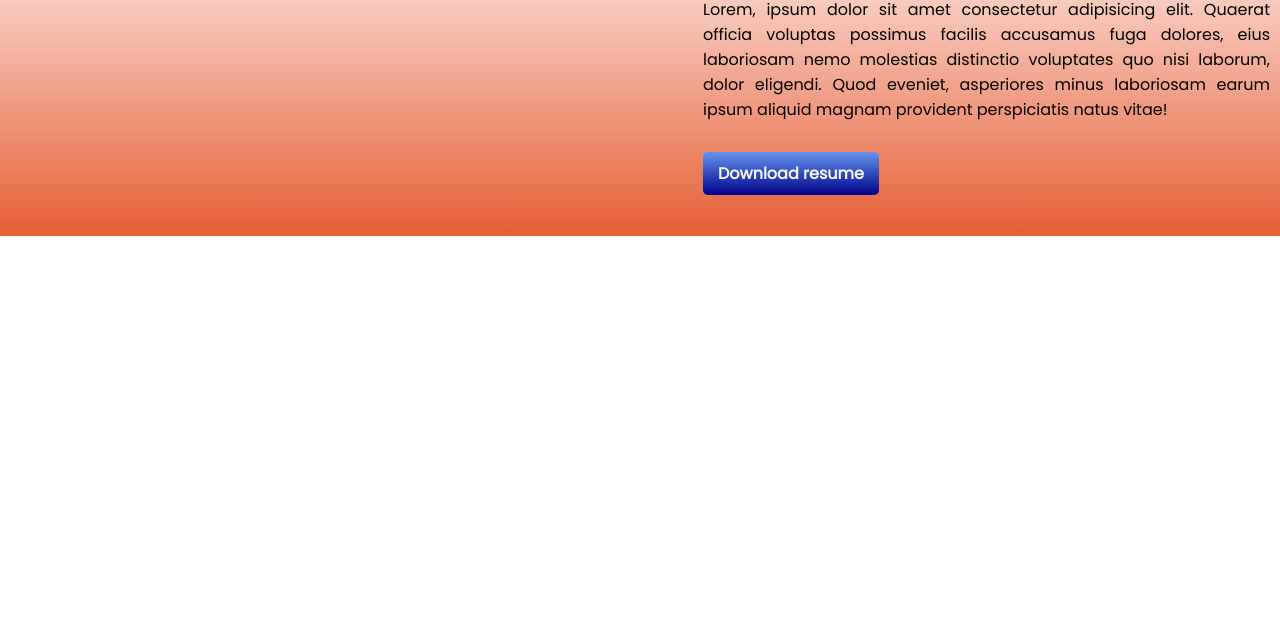
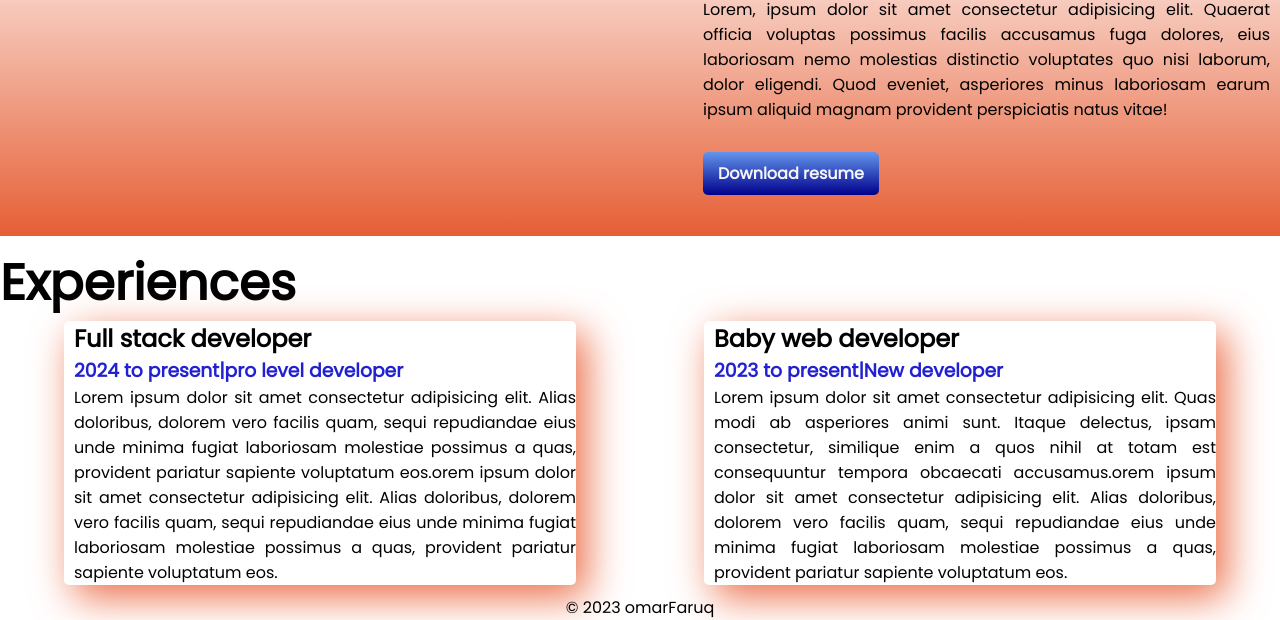
Before and after one commit to Omarfaruq027/my-first-html-css-all-important-things-cover, a plain HTML site: page index.html in a window 1280 px wide. Shown: the part 577-1197 px from the top of the page. Before the commit the page ends 823 px from the top, so only its background shows below. Drawn offline with Linux system fonts and the light colour scheme.

Commit message:
not fixed

```diff
--- a/css/style.css
+++ b/css/style.css
@@ -9,7 +9,7 @@ h1 {
 .make-blue {
   color: rgb(33, 33, 209);
 }
-section {
+.flex-items {
   display: flex;
   margin-bottom: 10px;
 }
@@ -39,7 +39,6 @@ p {
   font-weight: 800;
   line-height: 6.5;
 }
-
 /* header-section */
 /* banner-section-start */
 .dream-section {
@@ -47,3 +46,21 @@ p {
   background-size: cover;
   padding: 10px;
 }
+/* banner-section-end*/
+/* experience section start */
+.box-shadow-design {
+  width: 40%;
+  margin-left: 5%;
+  margin-right: 5%;
+  padding-left: 10px;
+  box-shadow: 10px 12px 40px rgb(235, 107, 68);
+  border-radius: 5px;
+  border-left: 10px, solid, blue;
+}
+.exp {
+  display: inline;
+  align-items: center;
+}
+footer p {
+  text-align: center;
+}
--- a/index.html
+++ b/index.html
@@ -15,7 +15,7 @@
   </head>
   <body>
     <!-- header-section -->
-    <section class="top-banner">
+    <section class="top-banner flex-items">
       <div class="half-width">
         <h1>
           <strong>Welcome to</strong>
@@ -44,7 +44,7 @@
     </section>
     <!-- header-end -->
     <!-- dream-section -->
-    <section class="dream-section">
+    <section class="dream-section flex-items">
       <div class="half-width">
         <img src="./img/minhazvai.jpg" alt="dream-big" />
       </div>
@@ -62,5 +62,40 @@
       </div>
     </section>
     <!-- dream-section end -->
+    <!-- experience-section-start -->
+    <section class="experience-area">
+      <h1>Experiences</h1>
+      <div class="flex-items">
+        <div class="box-shadow-design">
+          <h2>Full stack developer</h2>
+          <h3 class="make-blue">2024 to present|pro level developer</h3>
+          <p>
+            Lorem ipsum dolor sit amet consectetur adipisicing elit. Alias
+            doloribus, dolorem vero facilis quam, sequi repudiandae eius unde
+            minima fugiat laboriosam molestiae possimus a quas, provident
+            pariatur sapiente voluptatum eos.orem ipsum dolor sit amet
+            consectetur adipisicing elit. Alias doloribus, dolorem vero facilis
+            quam, sequi repudiandae eius unde minima fugiat laboriosam molestiae
+            possimus a quas, provident pariatur sapiente voluptatum eos.
+          </p>
+        </div>
+        <div class="box-shadow-design">
+          <h2>Baby web developer</h2>
+          <h3 class="make-blue">2023 to present|New developer</h3>
+          <p>
+            Lorem ipsum dolor sit amet consectetur adipisicing elit. Quas modi
+            ab asperiores animi sunt. Itaque delectus, ipsam consectetur,
+            similique enim a quos nihil at totam est consequuntur tempora
+            obcaecati accusamus.orem ipsum dolor sit amet consectetur
+            adipisicing elit. Alias doloribus, dolorem vero facilis quam, sequi
+            repudiandae eius unde minima fugiat laboriosam molestiae possimus a
+            quas, provident pariatur sapiente voluptatum eos.
+          </p>
+        </div>
+      </div>
+    </section>
+    <footer>
+      <p>© 2023 omarFaruq</p>
+    </footer>
   </body>
 </html>
```
